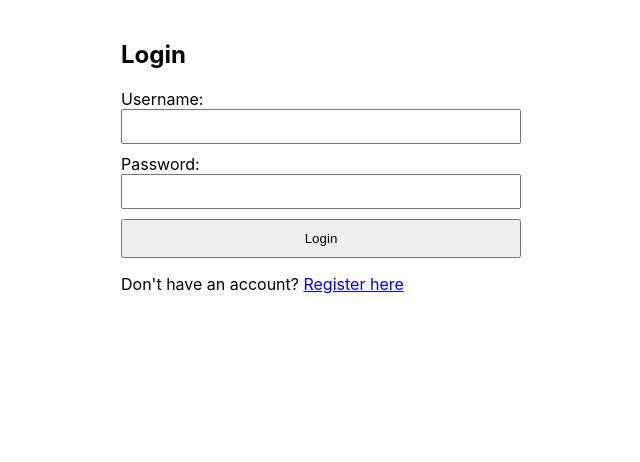
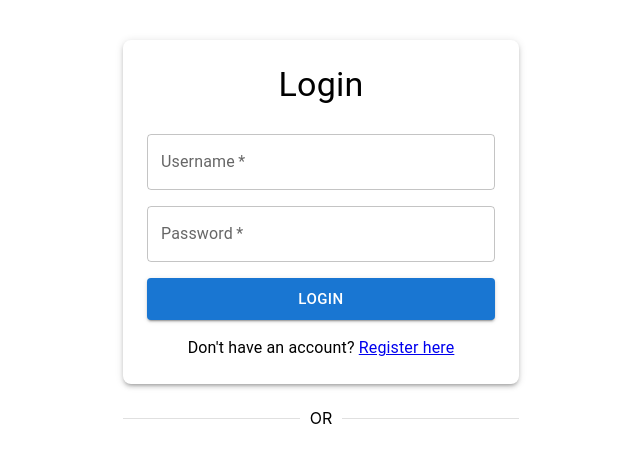
Before and after one commit to ShingHanHuang/TravelPlannerWeb, a React (Create React App) app: page /login in a window 1280 px wide. Shown: the top 462 px of the page, without its empty margins (319-959 px from the left). Built offline with nearby package versions, Linux system fonts and the light colour scheme.

Commit message:
use material implement ui

```diff
--- a/src/LoginPage.js
+++ b/src/LoginPage.js
@@ -2,6 +2,7 @@ import React, {useState} from 'react';
 import {Link, useNavigate} from 'react-router-dom';
 import axios from 'axios';
 import {GoogleOAuthProvider, GoogleLogin} from '@react-oauth/google';
+import { TextField, Button, Box, Typography, Container, Divider } from '@mui/material';
 
 function LoginPage() {
     // State hooks to handle form data
@@ -72,46 +73,64 @@ function LoginPage() {
     return (
         <GoogleOAuthProvider
             clientId="492203649703-fi1v07imcqku4jlnu5fcmo0s9p5bsm02.apps.googleusercontent.com">
-            <div style={{padding: '20px', maxWidth: '400px', margin: 'auto'}}>
-                <h2>Login</h2>
-                <form onSubmit={handleSubmit}>
-                    <div style={{marginBottom: '10px'}}>
-                        <label htmlFor="username">Username:</label>
-                        <input
-                            id="username"
-                            type="text"
+            <Container maxWidth="xs">
+                <Box
+                    component="form"
+                    onSubmit={handleSubmit}
+                    sx={{
+                        display: 'flex',
+                        flexDirection: 'column',
+                        alignItems: 'center',
+                        gap: 2,
+                        marginTop: 5,
+                        padding: 3,
+                        boxShadow: 3,
+                        borderRadius: 2,
+                        bgcolor: 'background.paper'
+                    }}
+                >
+                    <Typography variant="h4" gutterBottom>
+                        Login
+                    </Typography>
+                    <TextField
+                        label="Username"
                         value={username}
                         onChange={(e) => setUsername(e.target.value)}
+                        fullWidth
                         required
-                            style={{width: '100%', padding: '8px', boxSizing: 'border-box'}}
                     />
-                    </div>
-                    <div style={{marginBottom: '10px'}}>
-                        <label htmlFor="password">Password:</label>
-                        <input
-                            id="password"
+                    <TextField
+                        label="Password"
                         type="password"
                         value={password}
                         onChange={(e) => setPassword(e.target.value)}
+                        fullWidth
                         required
-                            style={{width: '100%', padding: '8px', boxSizing: 'border-box'}}
                     />
-                    </div>
-                    {error && <p style={{color: 'red'}}>{error}</p>}
-                    {successMessage && <p style={{color: 'green'}}>{successMessage}</p>}
-                    <button type="submit" style={{padding: '10px', width: '100%'}}>
+                    {error && <Typography color="error">{error}</Typography>}
+                    {successMessage && <Typography color="success.main">{successMessage}</Typography>}
+                    <Button
+                        type="submit"
+                        variant="contained"
+                        fullWidth
+                        size="large"
+                    >
                         Login
-                    </button>
-                    <p>Don't have an account? <Link to="/register">Register here</Link></p>
-                </form>
+                    </Button>
+                    <Typography>
+                        Don't have an account? <Link to="/register">Register here</Link>
+                    </Typography>
+                </Box>
 
-                <div style={{marginTop: '20px', textAlign: 'center'}}>
+                <Divider sx={{ my: 3 }}>OR</Divider>
+
+                <Box display="flex" justifyContent="center" marginTop={2}>
                     <GoogleLogin
                         onSuccess={handleGoogleLoginSuccess}
                         onError={handleGoogleLoginError}
                     />
-                </div>
-            </div>
+                </Box>
+            </Container>
         </GoogleOAuthProvider>
     );
 }
--- a/src/RegisterPage.js
+++ b/src/RegisterPage.js
@@ -1,6 +1,7 @@
-import React, { useState } from 'react';
+import React, {useState} from 'react';
 import axios from 'axios';
-import { useNavigate } from 'react-router-dom';
+import {useNavigate} from 'react-router-dom';
+import {TextField, Button, Box, Typography, Container} from '@mui/material';
 
 function RegisterPage() {
     const [username, setUsername] = useState('');
@@ -19,7 +20,7 @@ function RegisterPage() {
                 role: 'USER',
             });
 
-            const { success, message } = response.data;
+            const {success, message} = response.data;
 
             if (success) {
                 setSuccess(message || 'Registration successful! You can now login.');
@@ -40,44 +41,53 @@ function RegisterPage() {
 
 
     return (
-        <div>
-            <h2 style={{marginLeft: '20px'}}>Register</h2>
-            <form onSubmit={handleRegister}>
-                <input
-                    type="text"
+        <Container maxWidth="xs">
+            <Box
+                component="form"
+                onSubmit={handleRegister}
+                sx={{
+                    display: 'flex',
+                    flexDirection: 'column',
+                    alignItems: 'center',
+                    gap: 2,
+                    marginTop: 5,
+                    padding: 3,
+                    boxShadow: 3,
+                    borderRadius: 2,
+                    bgcolor: 'background.paper',
+                }}
+            >
+                <Typography variant="h4" gutterBottom>
+                    Register
+                </Typography>
+                <TextField
+                    label="Username"
                     value={username}
                     onChange={(e) => setUsername(e.target.value)}
-                    placeholder="Username"
-                    style={{
-                        display: 'block',
-                        marginBottom: '10px',
-                        width: '30%',
-                        paddingLeft: '10px',
-                        marginLeft: '20px',
-                        boxSizing: 'border-box'
-                    }}
+                    fullWidth
+                    required
                 />
-                <input
+                <TextField
+                    label="Password"
                     type="password"
                     value={password}
                     onChange={(e) => setPassword(e.target.value)}
-                    placeholder="Password"
-                    style={{
-                        display: 'block',
-                        marginBottom: '10px',
-                        width: '30%',
-                        paddingLeft: '10px',
-                        marginLeft: '20px',
-                        boxSizing: 'border-box'
-                    }}
+                    fullWidth
+                    required
                 />
-                {error && <p style={{color: 'red', marginLeft: '20px'}}>{error}</p>}
-                {success && <p style={{color: 'green', marginLeft: '20px'}}>{success}</p>}
-                <button type="submit" style={{marginLeft: '20px'}}>Register</button>
-            </form>
-        </div>
-
-
+                {error && <Typography color="error">{error}</Typography>}
+                {success && <Typography color="success.main">{success}</Typography>}
+                <Button
+                    type="submit"
+                    variant="contained"
+                    fullWidth
+                    size="large"
+                    sx={{ mt: 2 }}
+                >
+                    Register
+                </Button>
+            </Box>
+        </Container>
     );
 }
 
--- a/src/TripGenerator.js
+++ b/src/TripGenerator.js
@@ -6,6 +6,7 @@ import DeleteIcon from '@mui/icons-material/Delete';
 import {DatePicker} from '@mui/x-date-pickers/DatePicker';
 import {LocalizationProvider} from '@mui/x-date-pickers/LocalizationProvider';
 import {AdapterDateFns} from '@mui/x-date-pickers/AdapterDateFns';
+import MenuIcon from '@mui/icons-material/Menu';
 
 function TripGenerator() {
     const [destination, setDestination] = useState('');
@@ -201,13 +202,21 @@ function TripGenerator() {
                     )}
                 </Box>
             </Drawer>
-
-            <Button variant="contained" onClick={toggleSidebar} sx={{
-                height: '40px',
-                width: '80px',
-                margin: 2
-            }}>
-                {isSidebarOpen ? 'Close Sidebar' : 'Open Sidebar'}
+            <Button
+                variant="contained"
+                onClick={toggleSidebar}
+                sx={{
+                    height: '40px',
+                    width: '40px',
+                    margin: 2,
+                    minWidth: '40px',
+                    padding: 0,
+                    display: 'flex',
+                    justifyContent: 'center',
+                    alignItems: 'center'
+                }}
+            >
+                <MenuIcon />
             </Button>
             {loading && (
                 <Box
```
Lines whose indentation alone changed are shown as unchanged.
